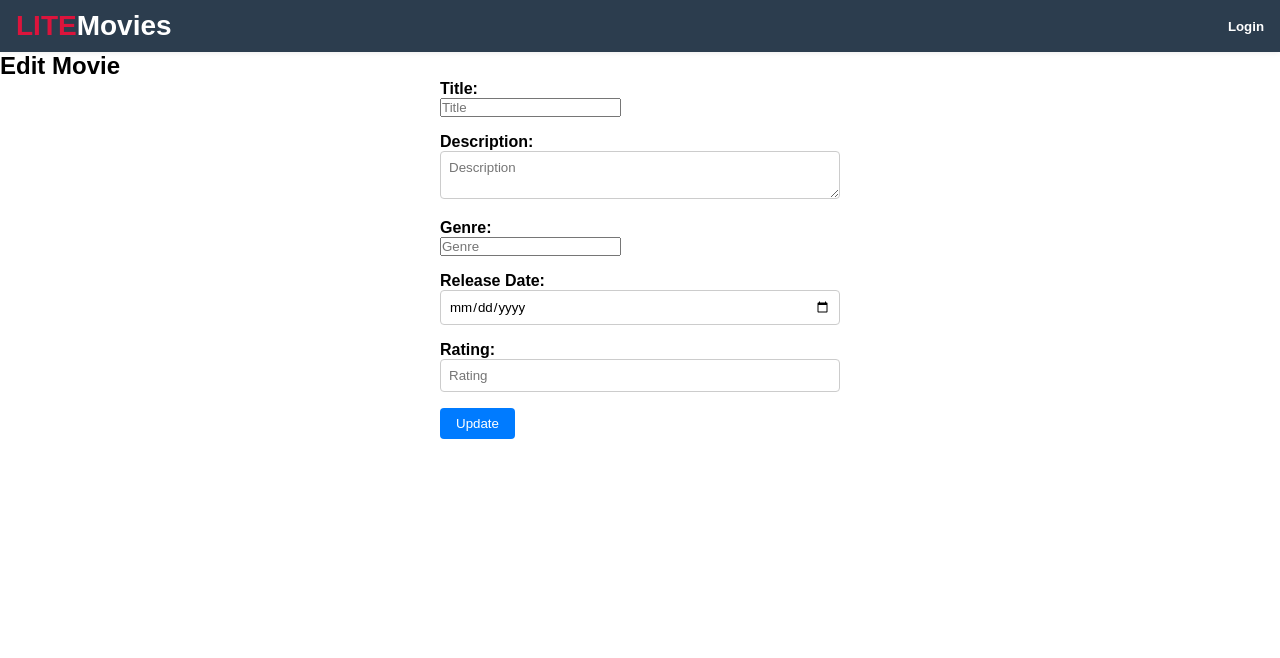
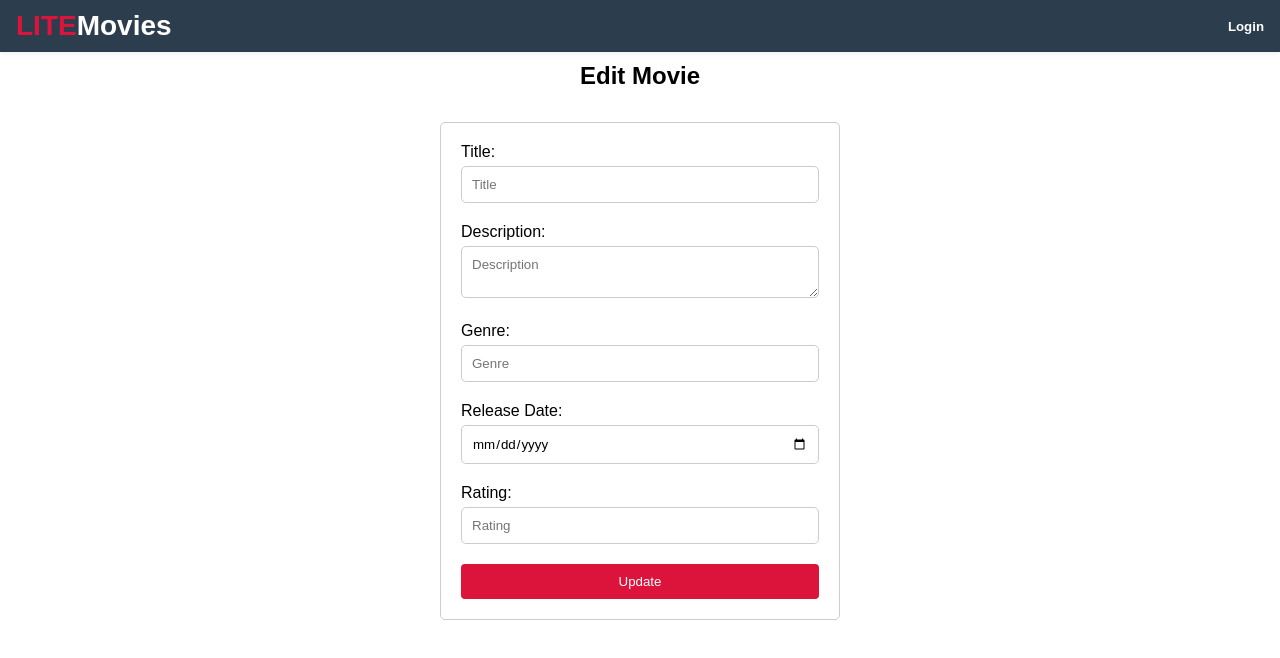
Before and after one commit to M-erick/Vue-movie-APP-V1, a Vue app in the folder movie-app/: page /update/1/edit in a window 1280 px wide. Shown: the top 658 px of the page. Built offline with nearby package versions, Linux system fonts and the light colour scheme.

Commit message:
updated the styling of the page

```diff
--- a/movie-app/src/views/admin/Update.vue
+++ b/movie-app/src/views/admin/Update.vue
@@ -1,11 +1,10 @@
-<!-- UpdateMovie.vue -->
 <template>
   <div>
     <h2>Edit Movie</h2>
     <form @submit.prevent="updateMovie" class="movie-form">
       <div class="form-group">
         <label for="title">Title:</label>
-        <input id="title" v-model="formData.title" placeholder="Title">
+        <input  type="text" id="title" v-model="formData.title" placeholder="Title">
       </div>
       <div class="form-group">
         <label for="description">Description:</label>
@@ -13,7 +12,7 @@
       </div>
       <div class="form-group">
         <label for="genre">Genre:</label>
-        <input id="genre" v-model="formData.genre" placeholder="Genre">
+        <input type="text" id="genre" v-model="formData.genre" placeholder="Genre">
       </div>
       <div class="form-group">
         <label for="releaseDate">Release Date:</label>
@@ -44,7 +43,10 @@ const formData = ref({
 async function updateMovie() {
   try {
     await axios.put(`http://localhost:3000/api/movies/${movieId.value}`, formData.value);
-    // Optionally, you can redirect to the movies list page or show a success message
+
+    setTimeout(()=>{
+      router.push('/movies');
+    });
   } catch (error) {
     console.error('Failed to update movie:', error);
   }
@@ -52,18 +54,26 @@ async function updateMovie() {
 </script>
 
 <style scoped>
+h2{
+  text-align: center;
+  padding-top: 10px;
+  padding-bottom:2px;
+}
 .movie-form {
   max-width: 400px;
-  margin: 0 auto;
+  margin: 30px auto;
+  padding: 20px;
+  border: 1px solid #ccc;
+  border-radius: 5px;
 }
 
 .form-group {
-  margin-bottom: 1rem;
+  margin-bottom: 20px;
 }
 
 label {
   display: block;
-  font-weight: bold;
+  margin-bottom: 5px;
 }
 
 input[type="text"],
@@ -71,18 +81,20 @@ input[type="number"],
 textarea,
 input[type="date"] {
   width: 100%;
-  padding: 0.5rem;
+  padding: 10px;
   border: 1px solid #ccc;
-  border-radius: 4px;
+  border-radius: 5px;
 }
 
 button {
-  background-color: #007bff;
+  display: block;
+  background-color: crimson;
   color: #fff;
   border: none;
-  padding: 0.5rem 1rem;
+  padding:10px;
   border-radius: 4px;
   cursor: pointer;
+  width: 100%;
 }
 
 button:hover {
```
